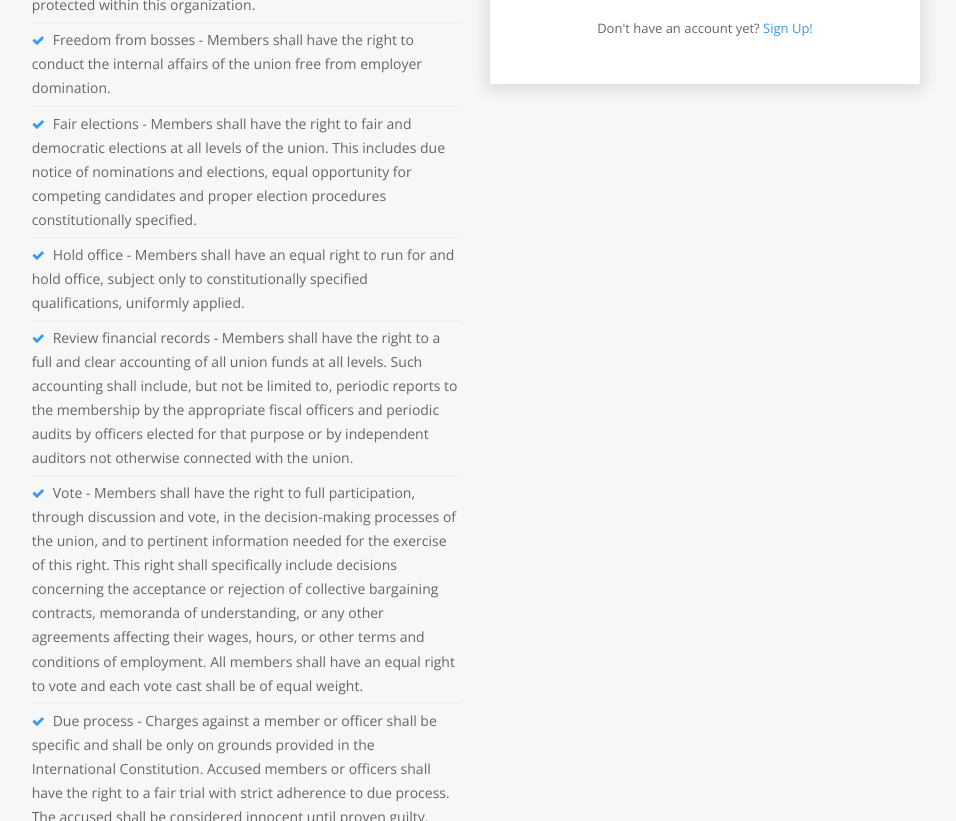
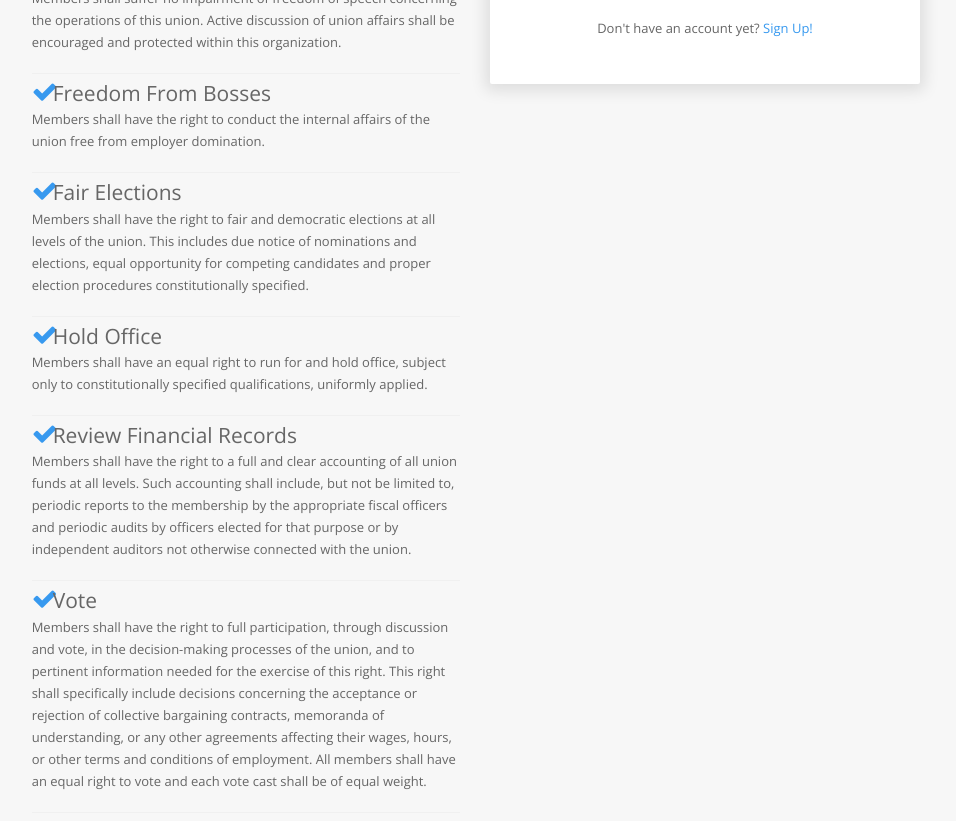
Before and after one commit to akilahjackson/afscmelocal1072, a plain HTML site: page login.html in a window 1280 px wide. Shown: the part 573-1394 px from the top of the page, without its empty margins (165-1121 px from the left). Drawn offline with nearby package versions, Linux system fonts and the light colour scheme; files whose address does not match are found by name.

Commit message:
update the bill of rights on log in page

```diff
--- a/login.html
+++ b/login.html
@@ -180,22 +180,22 @@
                         <div class="horizontal-break left"></div>
 
                         <ul class="v-list-v2">
-                            <li class="v-animation" data-animation="fade-from-right" data-delay="150"><i class="fa fa-check"></i><span class="v-lead">Membership -
-No person otherwise eligible for membership in this union shall be denied membership, on a basis of unqualified equality, because of race, creed, color, national origin, sex, age, sexual orientation, disability, or political belief.</span></li>
-                            <li class="v-animation" data-animation="fade-from-right" data-delay="300"><i class="fa fa-check"></i><span class="v-lead"> Freedom of speech -
-Members shall suffer no impairment of freedom of speech concerning the operations of this union. Active discussion of union affairs shall be encouraged and protected within this organization.</span></li>
-                            <li class="v-animation" data-animation="fade-from-right" data-delay="450"><i class="fa fa-check"></i><span class="v-lead">Freedom from bosses -
-Members shall have the right to conduct the internal affairs of the union free from employer domination. </span></li>
-                            <li class="v-animation" data-animation="fade-from-right" data-delay="600"><i class="fa fa-check"></i><span class="v-lead">Fair elections -
-Members shall have the right to fair and democratic elections at all levels of the union. This includes due notice of nominations and elections, equal opportunity for competing candidates and proper election procedures constitutionally specified.</span></li>
- <li class="v-animation" data-animation="fade-from-right" data-delay="600"><i class="fa fa-check"></i><span class="v-lead">Hold office -
-Members shall have an equal right to run for and hold office, subject only to constitutionally specified qualifications, uniformly applied.</span></li>
- <li class="v-animation" data-animation="fade-from-right" data-delay="600"><i class="fa fa-check"></i><span class="v-lead">Review financial records -
-Members shall have the right to a full and clear accounting of all union funds at all levels. Such accounting shall include, but not be limited to, periodic reports to the membership by the appropriate fiscal officers and periodic audits by officers elected for that purpose or by independent auditors not otherwise connected with the union.</span></li>
- <li class="v-animation" data-animation="fade-from-right" data-delay="600"><i class="fa fa-check"></i><span class="v-lead">Vote -
-Members shall have the right to full participation, through discussion and vote, in the decision-making processes of the union, and to pertinent information needed for the exercise of this right. This right shall specifically include decisions concerning the acceptance or rejection of collective bargaining contracts, memoranda of understanding, or any other agreements affecting their wages, hours, or other terms and conditions of employment. All members shall have an equal right to vote and each vote cast shall be of equal weight.</span></li>
- <li class="v-animation" data-animation="fade-from-right" data-delay="600"><i class="fa fa-check"></i><span class="v-lead">Due process -
-Charges against a member or officer shall be specific and shall be only on grounds provided in the International Constitution. Accused members or officers shall have the right to a fair trial with strict adherence to due process. The accused shall be considered innocent until proven guilty.</span></li>
+                            <li class="v-animation" data-animation="fade-from-right" data-delay="150"><i class="fa fa-check fa-2x"></i><strong class="lead">Membership</strong><span class="v-lead"><p>
+No person otherwise eligible for membership in this union shall be denied membership, on a basis of unqualified equality, because of race, creed, color, national origin, sex, age, sexual orientation, disability, or political belief.</p></span></li>
+                            <li class="v-animation" data-animation="fade-from-right" data-delay="300"><i class="fa fa-check fa-2x"></i><strong class="lead">Freedom of Speech</strong><span class="v-lead"> <p>
+Members shall suffer no impairment of freedom of speech concerning the operations of this union. Active discussion of union affairs shall be encouraged and protected within this organization.</p></span></li>
+                            <li class="v-animation" data-animation="fade-from-right" data-delay="450"><i class="fa fa-check fa-2x"></i><strong class="lead">Freedom From Bosses</strong><span class="v-lead"><p>
+Members shall have the right to conduct the internal affairs of the union free from employer domination. </p></span></li>
+                            <li class="v-animation" data-animation="fade-from-right" data-delay="600"><i class="fa fa-check fa-2x"></i><strong class="lead">Fair Elections</strong><span class="v-lead"><p>
+Members shall have the right to fair and democratic elections at all levels of the union. This includes due notice of nominations and elections, equal opportunity for competing candidates and proper election procedures constitutionally specified.</p></span></li>
+ <li class="v-animation" data-animation="fade-from-right" data-delay="600"><i class="fa fa-check fa-2x"></i><strong class="lead">Hold Office</strong><span class="v-lead"><p>
+Members shall have an equal right to run for and hold office, subject only to constitutionally specified qualifications, uniformly applied.</p></span></li>
+ <li class="v-animation" data-animation="fade-from-right" data-delay="600"><i class="fa fa-check fa-2x"></i><strong class="lead">Review Financial Records</strong><span class="v-lead"><p>
+Members shall have the right to a full and clear accounting of all union funds at all levels. Such accounting shall include, but not be limited to, periodic reports to the membership by the appropriate fiscal officers and periodic audits by officers elected for that purpose or by independent auditors not otherwise connected with the union.</p></span></li>
+ <li class="v-animation" data-animation="fade-from-right" data-delay="600"><i class="fa fa-check fa-2x"></i><strong class="lead">Vote</strong><span class="v-lead"><p>
+Members shall have the right to full participation, through discussion and vote, in the decision-making processes of the union, and to pertinent information needed for the exercise of this right. This right shall specifically include decisions concerning the acceptance or rejection of collective bargaining contracts, memoranda of understanding, or any other agreements affecting their wages, hours, or other terms and conditions of employment. All members shall have an equal right to vote and each vote cast shall be of equal weight.</p></span></li>
+ <li class="v-animation" data-animation="fade-from-right" data-delay="600"><i class="fa fa-check fa-2x"></i><strong class="lead">Due Process</strong><span class="v-lead"><p>
+Charges against a member or officer shall be specific and shall be only on grounds provided in the International Constitution. Accused members or officers shall have the right to a fair trial with strict adherence to due process. The accused shall be considered innocent until proven guilty.</p></span></li>
 
                         </ul>
                     </div>
```
